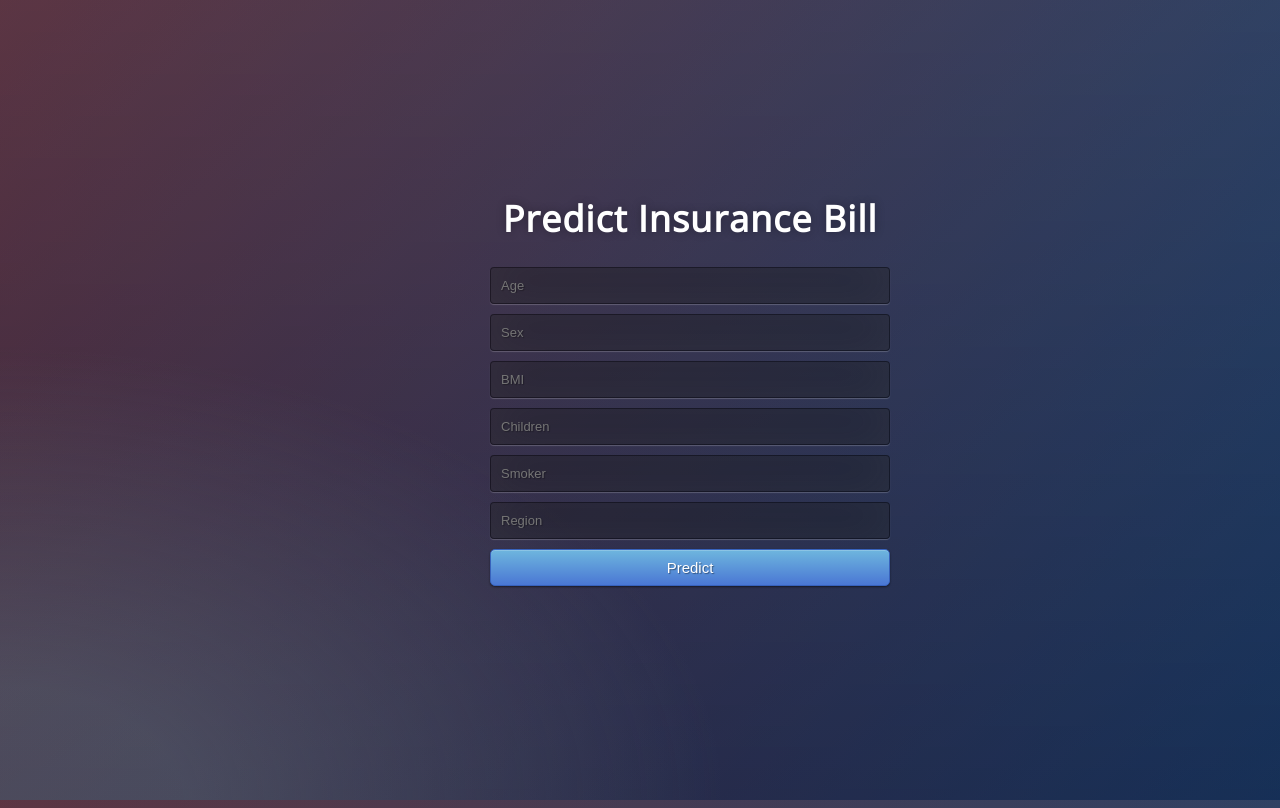
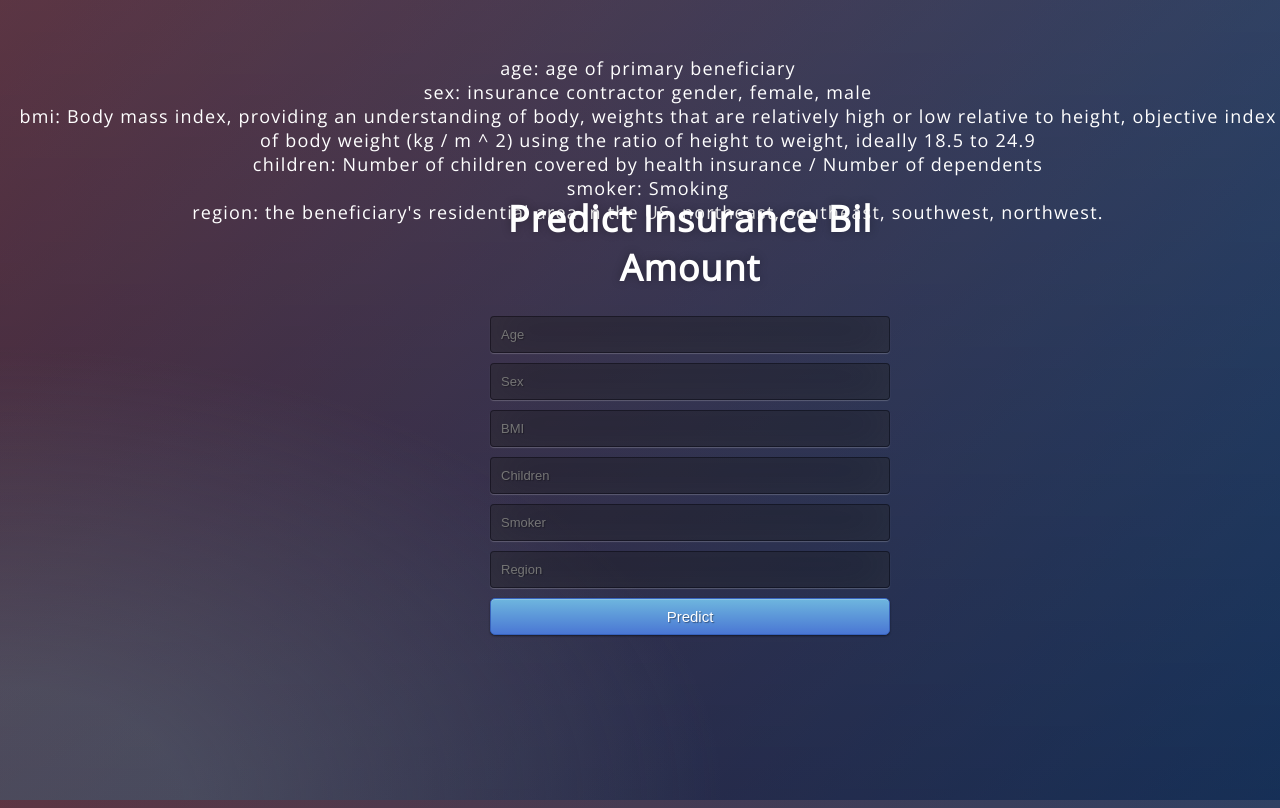
Before and after one commit to divensambhwani/Insurance-cost-predictor, a Flask app: page / in a window 1280 px wide. Run offline with Flask 2, Linux system fonts and the light colour scheme; parts of the project's set-up code (start-up, migrations or seed data) failed here and were passed over.

Commit message:
description added

```diff
--- a/templates/home.html
+++ b/templates/home.html
@@ -13,7 +13,7 @@
 
 <body>
  <div class="login">
-	<h1>Predict Insurance Bill</h1>
+	<h1>Predict Insurance Bil Amount</h1>
 
      <!-- Form to enter new data for predictions  -->
     <form action="{{ url_for('predict')}}"method="POST">
@@ -34,5 +34,21 @@
  </div>
  {{pred}}
 
+   <br>
+   <br>
+
+
+age: age of primary beneficiary <br>
+
+sex: insurance contractor gender, female, male <br>
+
+bmi: Body mass index, providing an understanding of body, weights that are relatively high or low relative to height,
+objective index of body weight (kg / m ^ 2) using the ratio of height to weight, ideally 18.5 to 24.9 <br>
+
+children: Number of children covered by health insurance / Number of dependents <br>
+
+smoker: Smoking <br>
+
+region: the beneficiary's residential area in the US, northeast, southeast, southwest, northwest.<br>
 </body>
 </html>
```
Also changed, not shown: 1 other file.
